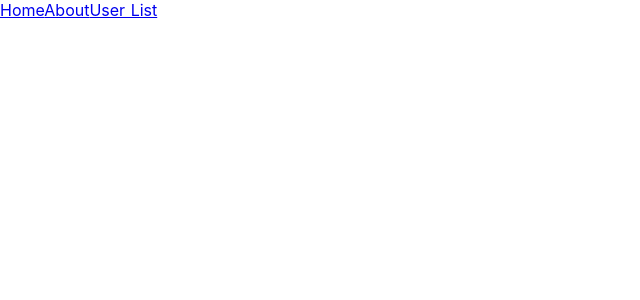
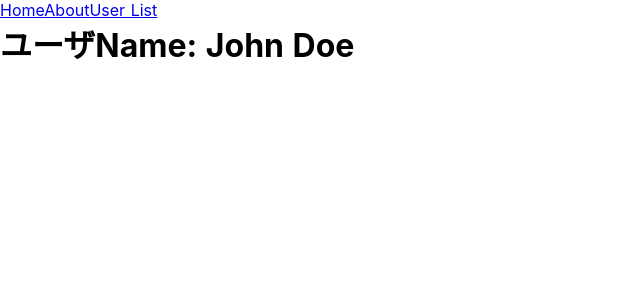
Before and after one commit to Takaf19/nuxt-first, a Nuxt app: page /users/1 in a window 1280 px wide. Before the commit this address had no page. Shown: the top 300 px of the page, without its empty margins (0-640 px from the left). Built offline with nearby package versions, Linux system fonts and the light colour scheme.

Commit message:
Create _id.vue

```diff
--- /dev/null
+++ b/pages/users/_id.vue
@@ -0,0 +1,32 @@
+<template>
+  <h1>ユーザName: {{ user.name }}</h1>
+</template>
+
+<script>
+export default {
+  data() {
+    return {
+      id: this.$route.params.id,
+      users: [
+        {
+          id: 1,
+          name: "John Doe"
+        },
+        {
+          id: 2,
+          name: "Kevin Smith"
+        },
+        {
+          id: 3,
+          name: "Harry Bosch"
+        }
+      ]
+    };
+  },
+  computed: {
+    user() {
+      return this.users.find(user => user.id == this.id);
+    }
+  }
+};
+</script>
```
